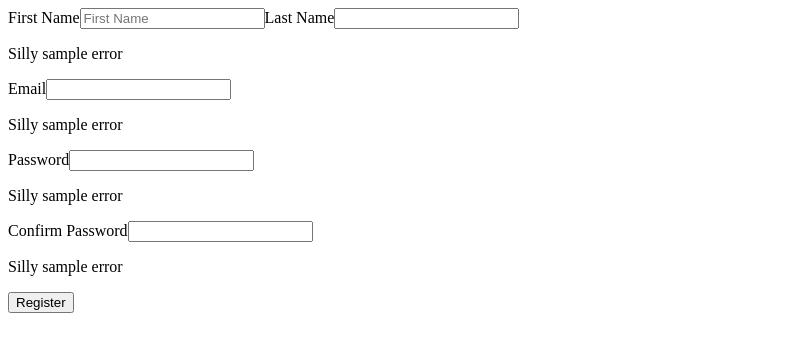
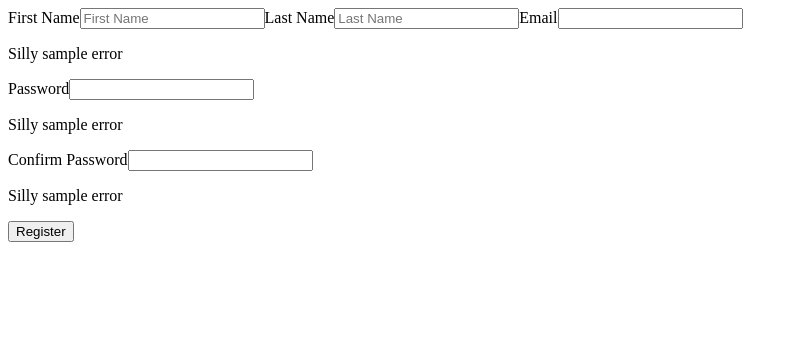
Before and after one commit to kizhutch/next13, a Next.js app: page /register in a window 1280 px wide. Shown: the top 352 px of the page, without its empty margins (0-798 px from the left). Built offline with nearby package versions, Linux system fonts and the light colour scheme.

Commit message:
registration-form-post added last name validation

```diff
--- a/src/app/(user)/register/RegistrationForm.tsx
+++ b/src/app/(user)/register/RegistrationForm.tsx
@@ -67,8 +67,23 @@ export default function RegistrationForm() {
             {errors.firstName && <p className={formAttributes.css.error}>{errors.firstName.message}</p>}
 
             <label className={formAttributes.css.label} htmlFor={formAttributes.id.lastName}>Last Name</label>
-            <input className={formAttributes.css.input} id={formAttributes.id.lastName} type="text" />
-            <p className={formAttributes.css.error}>Silly sample error</p>
+            <input
+              className={formAttributes.css.input}
+              id={formAttributes.id.lastName}
+              type="text"
+              placeholder="Last Name"
+              {...register("lastName", {
+                required: {
+                    value: true,
+                    message: "A last name is required"
+                },
+                pattern: {
+                    value: formAttributes.regex.nameValidation,
+                    message: "Your last name must only contain letters"
+                }
+              })}
+            />
+            {errors.lastName && <p className={formAttributes.css.error}>{errors.lastName.message}</p>}
 
             <label className={formAttributes.css.label} htmlFor={formAttributes.id.email}>Email</label>
             <input className={formAttributes.css.input} id={formAttributes.id.email} type="email" />
```
